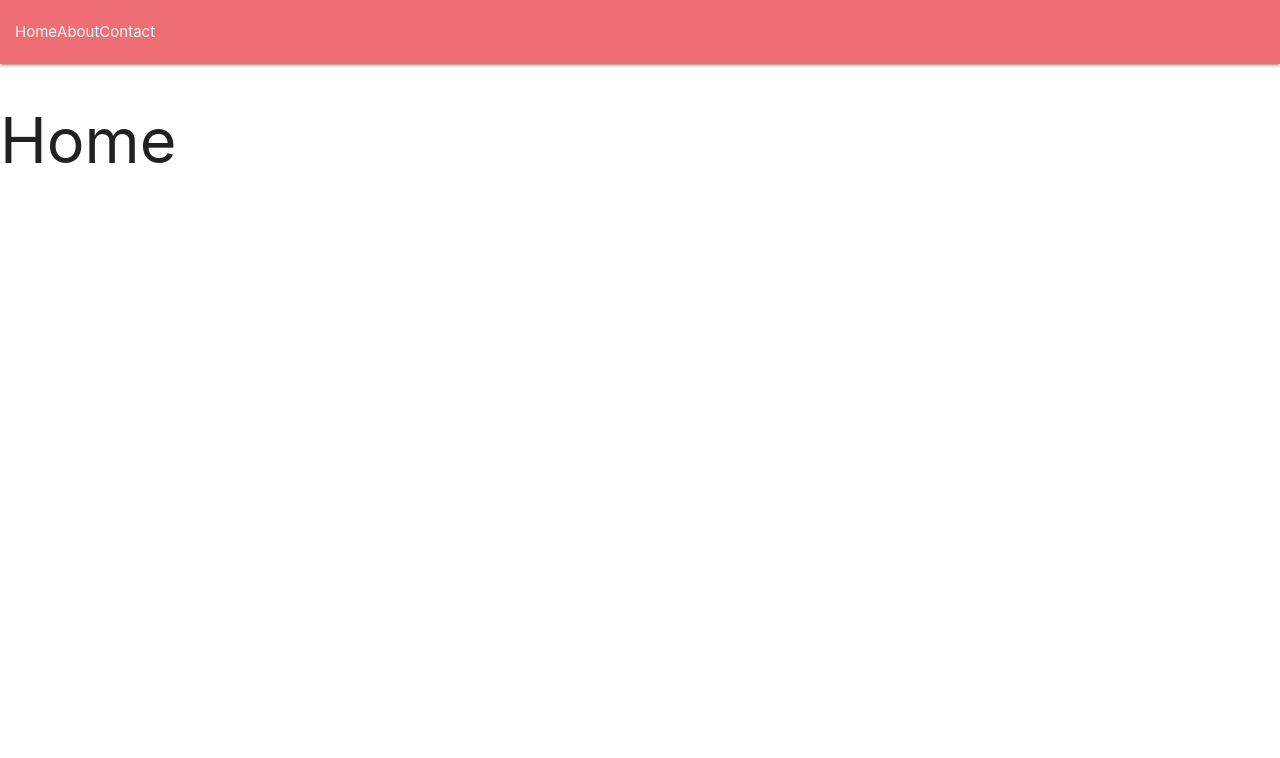
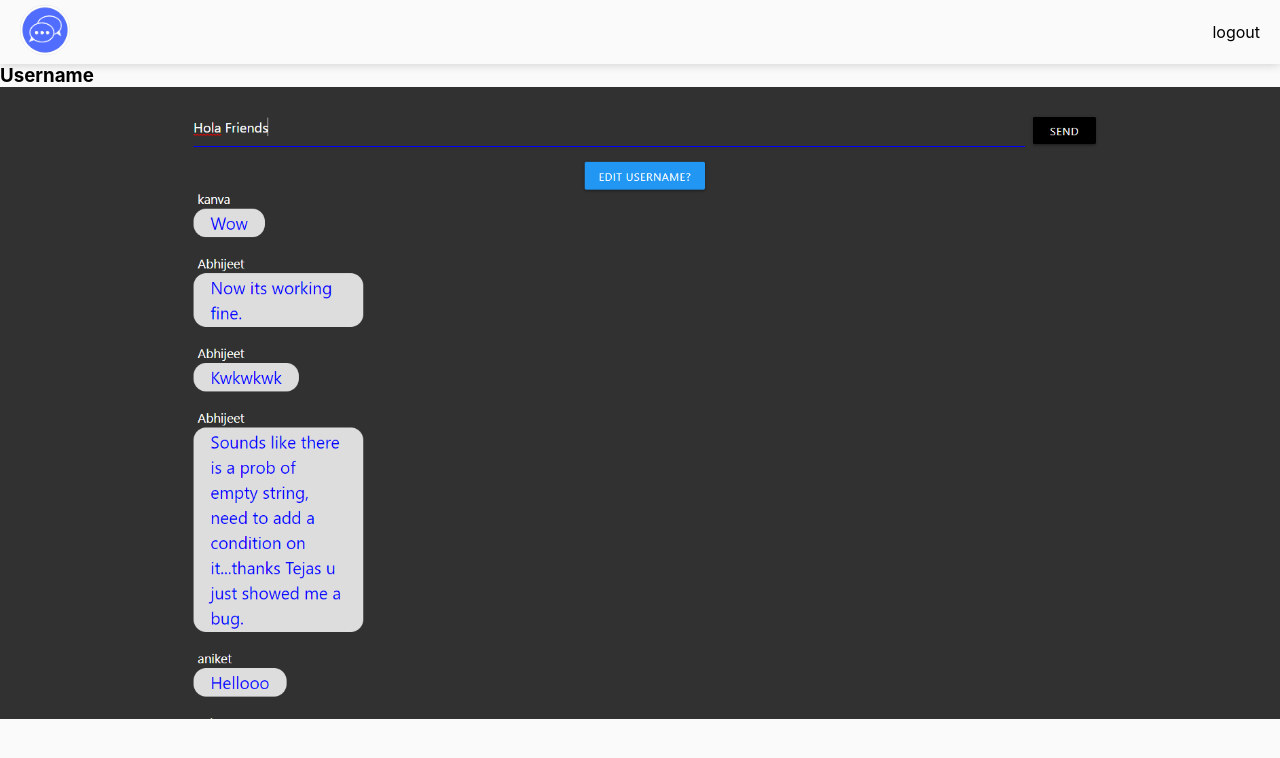
Before and after one commit to Abhijeetrkushwaha/SocialMediaApp, a React (Create React App) app: page / in a window 1280 px wide. Shown: the top 758 px of the page. Built offline with nearby package versions, Linux system fonts and the light colour scheme.

Commit message:
added components

```diff
--- a/public/index.html
+++ b/public/index.html
@@ -24,8 +24,8 @@
       work correctly both with client-side routing and a non-root public URL.
       Learn how to configure a non-root public URL by running `npm run build`.
     -->
-    <link rel="stylesheet" href="./materialize/css/materialize.css">
-    <script src="./materialize/js/materialize.js"></script>
+    <!-- <link rel="stylesheet" href="./materialize/css/materialize.css">
+    <script src="./materialize/js/materialize.js"></script> -->
     <title>Social media app</title>
   </head>
   <body>
--- a/src/App.css
+++ b/src/App.css
@@ -1,38 +1,31 @@
-.App {
-  text-align: center;
+*,*::before,*::after{
+  padding: 0;
+  margin: 0;
+  box-sizing: border-box;
 }
-
-.App-logo {
-  height: 40vmin;
-  pointer-events: none;
+.app{
+  background-color: #fafafa;
+  min-height: 100vh;
 }
-
-@media (prefers-reduced-motion: no-preference) {
-  .App-logo {
-    animation: App-logo-spin infinite 20s linear;
-  }
+.nav{
+  width: 100%;
+  max-width: 100%;
+  padding: 5px 20px;
+  display: flex;
+  align-items: center;
+  justify-content: space-between;
+  box-shadow: 0 0 10px 0 rgba(0, 0, 0, .2);
 }
-
-.App-header {
-  background-color: #282c34;
-  min-height: 100vh;
-  display: flex;
-  flex-direction: column;
-  align-items: center;
-  justify-content: center;
-  font-size: calc(10px + 2vmin);
-  color: white;
+.nav__image{
+  width: 50px;
 }
-
-.App-link {
-  color: #61dafb;
+.nav__image img{
+  width: 100%;
+  max-width: 100%;
+  height: auto;
+  object-fit: contain;
 }
-
-@keyframes App-logo-spin {
-  from {
-    transform: rotate(0deg);
-  }
-  to {
-    transform: rotate(360deg);
-  }
+.post__image img{
+  width: 100%;
+  object-fit: contain;
 }
--- a/src/App.js
+++ b/src/App.js
@@ -1,22 +1,13 @@
 import React from 'react';
-// import './App.css';
-import Home from './components/Home';
-import About from './components/About';
-import Contact from './components/Contact'
-import Nav from './components/Nav'
-import { BrowserRouter, Route, Switch } from 'react-router-dom'
+import './App.css';
+import Nav from './components/Nav';
+import Post from './components/Post'
 
 function App() {
   return (
-    <div className="App">
-      <BrowserRouter>
-        <Nav />
-        <Switch>
-          <Route exact path="/" component={Home} />
-          <Route path="/about" component={About} />
-          <Route path="/contact" component={Contact} />
-        </Switch>
-      </BrowserRouter>
+    <div className="app">
+      <Nav />
+      <Post />
     </div>
   );
 }
--- a/src/components/About.js
+++ /dev/null
@@ -1,9 +0,0 @@
-import React from 'react'
-
-export default function About() {
-    return (
-        <div>
-            <h1>About</h1>
-        </div>
-    )
-}
--- a/src/components/Contact.js
+++ /dev/null
@@ -1,9 +0,0 @@
-import React from 'react'
-
-export default function Contact() {
-    return (
-        <div>
-            <h1>Contact</h1>
-        </div>
-    )
-}
--- a/src/components/Home.js
+++ /dev/null
@@ -1,9 +0,0 @@
-import React from 'react'
-
-export default function Home() {
-    return (
-        <div>
-            <h1>Home</h1>
-        </div>
-    )
-}
--- a/src/components/Nav.js
+++ b/src/components/Nav.js
@@ -1,22 +1,17 @@
-import React from 'react';
-import { Link } from 'react-router-dom'
+import React from 'react'
+import ChatLogo from '../sample-images/chatlogo.png'
 
-export default function Nav() {
+function Nav() {
     return (
-        <div className="">
-            <nav className="nav-wrapper">
-                <ul className="">
-                    <Link to="/">
-                        <li>Home</li>
-                    </Link>
-                    <Link to="/about">
-                        <li>About</li>
-                    </Link>
-                    <Link to="/contact">
-                        <li>Contact</li>
-                    </Link>
-                </ul>
-            </nav>
+        <div className="nav">
+            <div className="nav__image">
+                <img src={ChatLogo} alt="ChatLogo"/>
+            </div>
+            <div className="nav__logout">
+                <p>logout</p>
+            </div>
         </div>
     )
 }
+
+export default Nav
--- /dev/null
+++ b/src/components/Post.js
@@ -0,0 +1,13 @@
+import React from 'react';
+import Chatapp from '../sample-images/chatapp.png'
+
+export default function Post() {
+    return (
+        <div className="post">
+            <h3>Username</h3>
+            <div className="post__image">
+                <img src={Chatapp} alt=""/>
+            </div>
+        </div>
+    )
+}
```
Also changed, not shown: src/sample-images/chatapp.png (added), src/sample-images/chatlogo.png (added).
